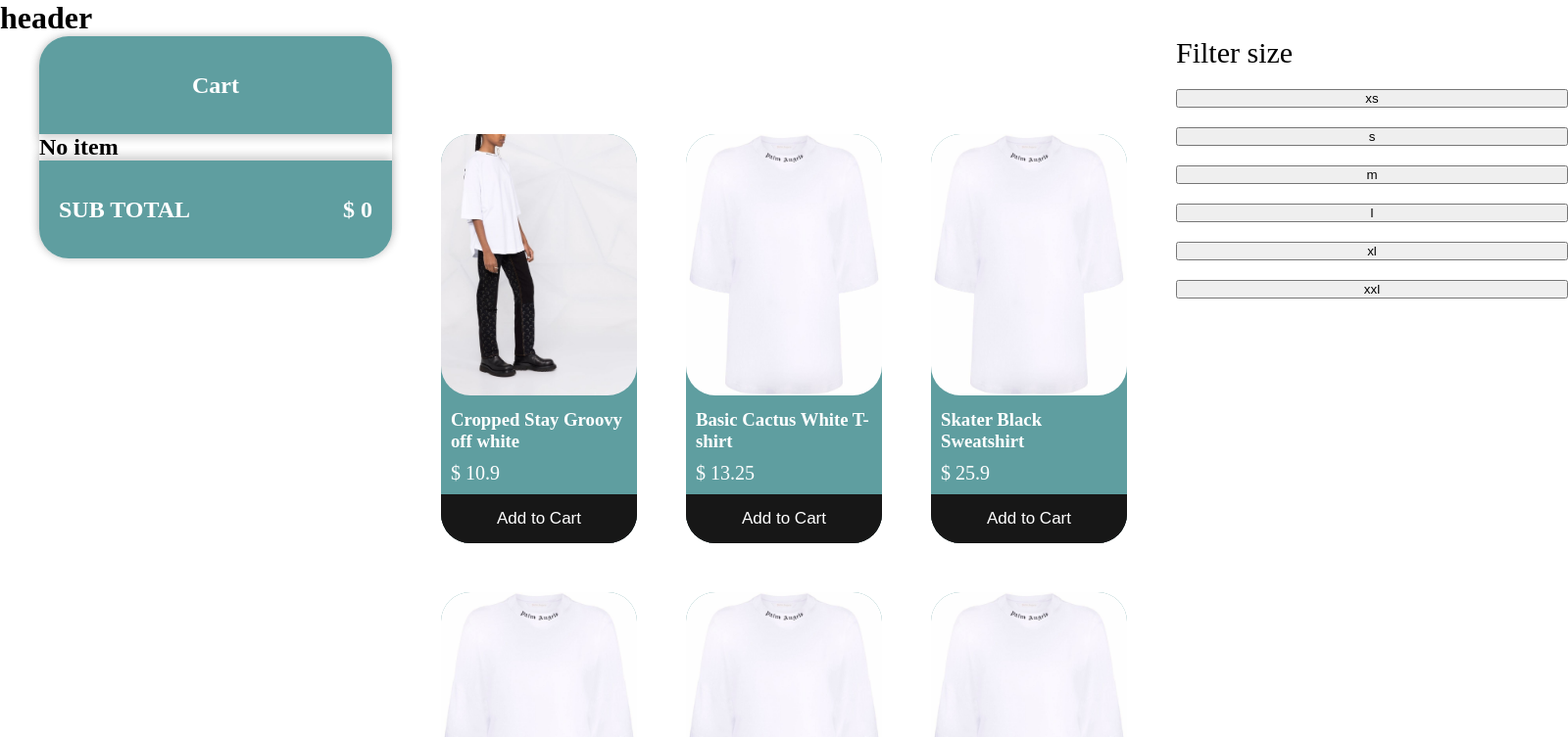
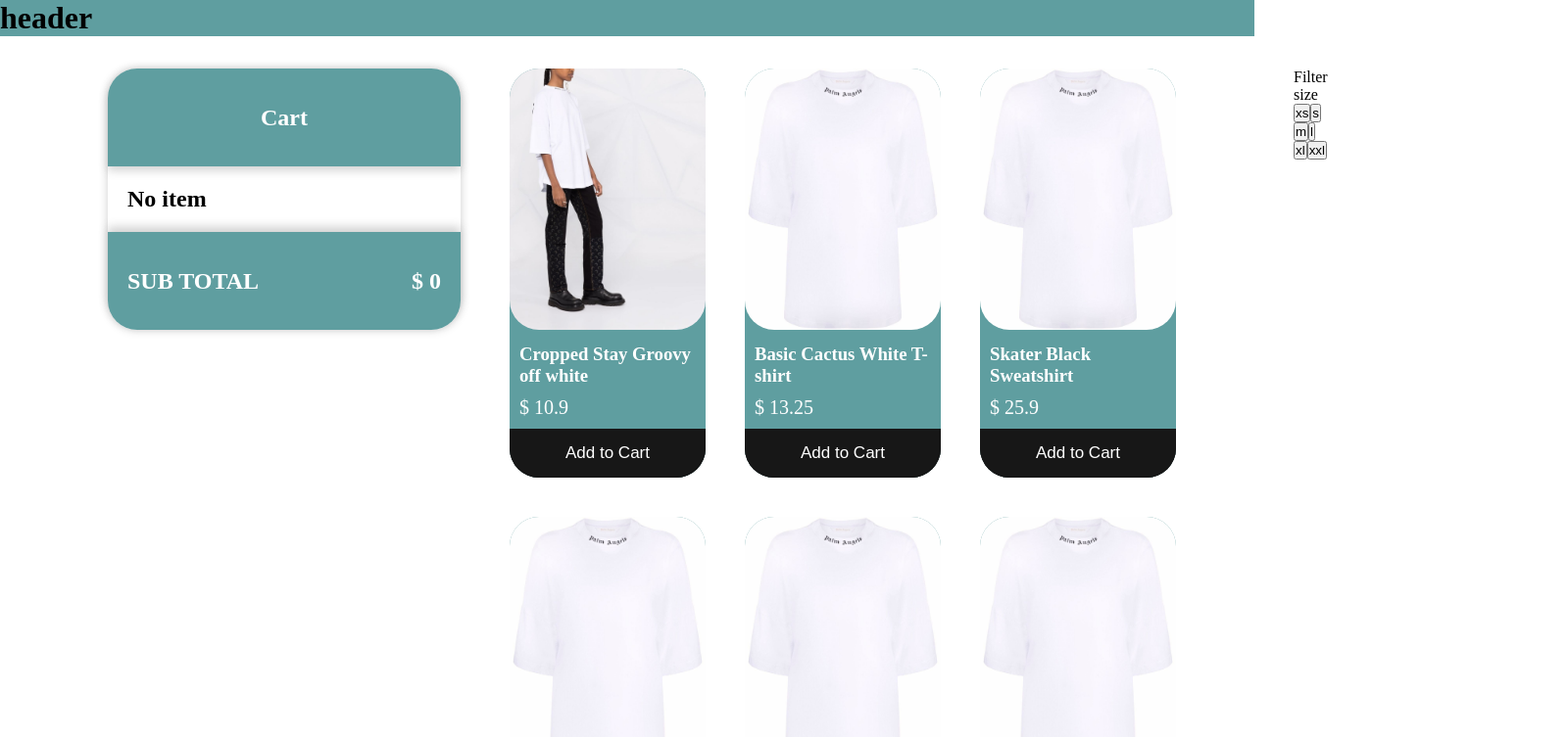
Before and after one commit to LeulBerhanu/Ecommerce-project, a React (Vite) app: page / in a window 1280 px wide. Shown: the top 753 px of the page at 98% size, 1600 px wide, since content can reach past the window. Built offline with nearby package versions, Linux system fonts and the light colour scheme.

Commit message:
layout stylized

```diff
--- a/src/components/Header.jsx
+++ b/src/components/Header.jsx
@@ -1,7 +1,11 @@
+import "./componentsStyles.scss";
+
 export default function Header() {
   return (
     <>
-      <h1>header</h1>
+      <div className="navBar">
+        <h1>header</h1>
+      </div>
     </>
   );
 }
--- a/src/components/Layout.jsx
+++ b/src/components/Layout.jsx
@@ -1,5 +1,6 @@
 import { Outlet } from "react-router-dom";
 import Header from "./Header";
+// import "./componentsStyles.scss";
 
 export default function Layout() {
   return (
--- a/src/components/utils/Cart.jsx
+++ b/src/components/utils/Cart.jsx
@@ -96,7 +96,7 @@ export default function Cart() {
             );
           })
         ) : (
-          <h2>No item</h2>
+          <h2 className="no__item">No item</h2>
         )}
         <div className="cart__item"></div>
       </div>
--- a/src/components/utils/cartStyle.scss
+++ b/src/components/utils/cartStyle.scss
@@ -7,6 +7,11 @@
   position: fixed;
   margin-left: 40px;
   width: 360px;
+  background: #fff;
+
+  .no__item {
+    padding: 20px;
+  }
 
   .cart__header {
     color: #fff;
--- a/src/pages/Home.jsx
+++ b/src/pages/Home.jsx
@@ -4,6 +4,8 @@ import { v4 as uuidv4 } from "uuid";
 import Card from "../components/utils/Card";
 import Cart from "../components/utils/Cart";
 import { CartContext } from "../App";
+
+import "../components/componentsStyles.scss";
 
 export default function Home() {
   const [cart, setCart] = useContext(CartContext);
@@ -82,15 +84,17 @@ export default function Home() {
   }
 
   return (
-    <body>
-      <aside>
+    <>
+      {/* <aside>
+      </aside> */}
+      <div className="layout">
         <Cart />
-      </aside>
         <main>
           <div className="cards">
             {filteredProducts.map((item, index) => {
               return (
                 <Card
+                  className="cards__item"
                   addToCart={() => addToCart(item)}
                   {...item}
                   index={index}
@@ -112,6 +116,7 @@ export default function Home() {
             </button>
           ))}
         </div>
-    </body>
+      </div>
+    </>
   );
 }
--- a/src/sass/styles.scss
+++ b/src/sass/styles.scss
@@ -13,233 +13,235 @@ body {
   font-size: 1.6rem;
 }
 
-$secondaryColor: #00bea5;
+// $secondaryColor: #00bea5;
 
-@mixin button($type) {
-  color: white;
-  margin-top: 20px;
-  border: none;
-  padding: 1.8rem;
-  width: 100%;
-  cursor: pointer;
-  font-size: 1.6rem;
+// @mixin button($type) {
+//   color: white;
+//   margin-top: 20px;
+//   border: none;
+//   padding: 1.8rem;
+//   width: 100%;
+//   cursor: pointer;
+//   font-size: 1.6rem;
 
-  @if $type == primary {
-    background-color: #000;
-  } @else if $type == secondary {
-    background-color: $secondaryColor;
-  }
-}
-
-.bold {
-  font-weight: bold;
-}
-
-body {
-  // border: 1px solid #000;
-  display: grid;
-  grid-template-columns: 400px 1fr 400px;
-  gap: 50px;
-}
-
-main {
-  margin-top: 100px;
-}
-
-.cards {
-  display: grid;
-  grid-template-columns: repeat(3, 1fr);
-  grid-template-rows: auto;
-  gap: 50px;
-}
-
-// .card {
-//   // border: 1px solid #000;
-//   width: 250px;
-//   margin-bottom: 20px;
-//   text-align: center;
-
-//   .img__section {
-//     max-height: 500px;
-//     overflow: hidden;
-
-//     img {
-//       object-fit: cover;
-//       width: 100%;
-//       height: auto;
-//     }
-//   }
-
-//   .card__body {
-//     .card__name {
-//       font-size: 2rem;
-//       text-transform: capitalize;
-//       height: 4rem;
-//       margin-top: 20px;
-//     }
-
-//     hr {
-//       width: 15px;
-//       margin: 10px auto;
-//       border: 1px solid gold;
-//     }
-
-//     .card__price > * {
-//       font-size: 2.5rem;
-//     }
-
-//     .card__wholesale {
-//       color: #ccc;
-//       font-size: 2rem;
-//       span {
-//         font-size: 2rem;
-//       }
-//     }
-
-//     .btn__card {
-//       @include button(primary);
-//       transition: 0.3s;
-//     }
-
-//     .btn__card:hover {
-//       @include button(secondary);
-//     }
+//   @if $type == primary {
+//     background-color: #000;
+//   } @else if $type == secondary {
+//     background-color: $secondaryColor;
 //   }
 // }
 
-// .cart {
-//   display: flex;
-//   align-items: center;
-//   justify-content: space-around;
-//   border: 1px solid black;
-//   width: 350px;
+// .bold {
+//   font-weight: bold;
+// }
 
-//   .cart__details > * {
-//     margin-bottom: 5px;
-//   }
+// // body {
+// //   // border: 1px solid #000;
+// //   display: grid;
+// //   grid-template-columns: 400px 1fr 400px;
+// //   grid-template-rows: 50px 1fr;
 
-//   .cart__image__container {
-//     width: 75px;
-//   }
+// //   gap: 50px;
+// // }
 
-//   img {
-//     border-radius: 10px;
-//     width: 100%;
-//     height: 100%;
+// main {
+//   margin-top: 100px;
+// }
+
+// .cards {
+//   display: grid;
+//   grid-template-columns: repeat(3, 1fr);
+//   grid-template-rows: auto;
+//   gap: 50px;
+// }
+
+// // .card {
+// //   // border: 1px solid #000;
+// //   width: 250px;
+// //   margin-bottom: 20px;
+// //   text-align: center;
+
+// //   .img__section {
+// //     max-height: 500px;
+// //     overflow: hidden;
+
+// //     img {
+// //       object-fit: cover;
+// //       width: 100%;
+// //       height: auto;
+// //     }
+// //   }
+
+// //   .card__body {
+// //     .card__name {
+// //       font-size: 2rem;
+// //       text-transform: capitalize;
+// //       height: 4rem;
+// //       margin-top: 20px;
+// //     }
+
+// //     hr {
+// //       width: 15px;
+// //       margin: 10px auto;
+// //       border: 1px solid gold;
+// //     }
+
+// //     .card__price > * {
+// //       font-size: 2.5rem;
+// //     }
+
+// //     .card__wholesale {
+// //       color: #ccc;
+// //       font-size: 2rem;
+// //       span {
+// //         font-size: 2rem;
+// //       }
+// //     }
+
+// //     .btn__card {
+// //       @include button(primary);
+// //       transition: 0.3s;
+// //     }
+
+// //     .btn__card:hover {
+// //       @include button(secondary);
+// //     }
+// //   }
+// // }
+
+// // .cart {
+// //   display: flex;
+// //   align-items: center;
+// //   justify-content: space-around;
+// //   border: 1px solid black;
+// //   width: 350px;
+
+// //   .cart__details > * {
+// //     margin-bottom: 5px;
+// //   }
+
+// //   .cart__image__container {
+// //     width: 75px;
+// //   }
+
+// //   img {
+// //     border-radius: 10px;
+// //     width: 100%;
+// //     height: 100%;
+// //   }
+// // }
+
+// .sideBar {
+//   translate: 0;
+//   transition: 0.3s;
+//   background-color: $secondaryColor;
+//   height: 100vh;
+//   position: fixed;
+//   overflow: auto;
+// }
+
+// .sideBar--hidden {
+//   height: 100vh;
+//   background-color: $secondaryColor;
+//   position: fixed;
+
+//   translate: -400px;
+//   transition: 0.3s;
+// }
+
+// .sideBar__toggle {
+//   cursor: pointer;
+//   // position: fixed;
+//   padding: 20px;
+
+//   * {
+//     font-size: 3rem;
+//     margin-right: 10px;
 //   }
 // }
 
-.sideBar {
-  translate: 0;
-  transition: 0.3s;
-  background-color: $secondaryColor;
-  height: 100vh;
-  position: fixed;
-  overflow: auto;
-}
+// .qty__counter {
+//   font-size: 2rem;
+//   display: inline-block;
+//   background-color: $secondaryColor;
+//   text-align: center;
+//   padding: 10px;
+//   width: 50px;
+//   border-radius: 50px;
+// }
 
-.sideBar--hidden {
-  height: 100vh;
-  background-color: $secondaryColor;
-  position: fixed;
+// CART BAR .cart__bar {
+//   display: grid;
+//   grid-template-rows: 100px 1fr 200px;
+//   width: 400px;
+//   position: fixed;
+//   // padding: 20px;
+//   background-color: $secondaryColor;
+//   height: 100vh;
 
-  translate: -400px;
-  transition: 0.3s;
-}
+//   > div {
+//     // border: 1px solid #000;
+//   }
 
-.sideBar__toggle {
-  cursor: pointer;
-  // position: fixed;
-  padding: 20px;
+//   .cart__bar--header {
+//     box-shadow: -4px 2px 10px rgba($color: #000000, $alpha: 0.5);
 
-  * {
-    font-size: 3rem;
-    margin-right: 10px;
-  }
-}
+//     // align-self: start;
+//   }
 
-.qty__counter {
-  font-size: 2rem;
-  display: inline-block;
-  background-color: $secondaryColor;
-  text-align: center;
-  padding: 10px;
-  width: 50px;
-  border-radius: 50px;
-}
+//   .cart__bar--body {
+//     padding: 20px;
+//     overflow: auto;
+//   }
 
-CART BAR .cart__bar {
-  display: grid;
-  grid-template-rows: 100px 1fr 200px;
-  width: 400px;
-  position: fixed;
-  // padding: 20px;
-  background-color: $secondaryColor;
-  height: 100vh;
+//   .cart__bar--body::-webkit-scrollbar {
+//     width: 5px;
+//     height: 100%;
+//   }
 
-  > div {
-    // border: 1px solid #000;
-  }
+//   .cart__bar--body::-webkit-scrollbar-thumb {
+//     border-radius: 100px;
+//     background: #1c1c1c;
+//   }
 
-  .cart__bar--header {
-    box-shadow: -4px 2px 10px rgba($color: #000000, $alpha: 0.5);
+//   /* Handle on hover */
+//   .cart__bar--body::-webkit-scrollbar-thumb:hover {
+//     background: #555;
+//   }
 
-    // align-self: start;
-  }
+//   .cart__bar--footer {
+//     box-shadow: -4px -2px 10px rgba($color: #000000, $alpha: 0.5);
+//     display: flex;
+//     justify-content: space-between;
+//     padding: 20px 20px;
+//     font-size: 2.5rem;
+//     text-transform: uppercase;
+//   }
+// }
 
-  .cart__bar--body {
-    padding: 20px;
-    overflow: auto;
-  }
+// .size__filter {
+//   font-size: 3rem;
+//   display: flex;
+//   flex-direction: column;
+//   gap: 20px;
 
-  .cart__bar--body::-webkit-scrollbar {
-    width: 5px;
-    height: 100%;
-  }
+//   // button {
+//   //   width: 100px;
+//   //   height: 100px;
+//   //   border-radius: 100px;
+//   //   font-size: 1.5rem;
+//   //   transition: 0.2s;
+//   // }
 
-  .cart__bar--body::-webkit-scrollbar-thumb {
-    border-radius: 100px;
-    background: #1c1c1c;
-  }
+//   // button:hover {
+//   //   background-color: #000;
+//   //   color: white;
+//   //   font-size: 2rem;
+//   // }
 
-  /* Handle on hover */
-  .cart__bar--body::-webkit-scrollbar-thumb:hover {
-    background: #555;
-  }
-
-  .cart__bar--footer {
-    box-shadow: -4px -2px 10px rgba($color: #000000, $alpha: 0.5);
-    display: flex;
-    justify-content: space-between;
-    padding: 20px 20px;
-    font-size: 2.5rem;
-    text-transform: uppercase;
-  }
-}
-
-.size__filter {
-  font-size: 3rem;
-  display: flex;
-  flex-direction: column;
-  gap: 20px;
-
-  // button {
-  //   width: 100px;
-  //   height: 100px;
-  //   border-radius: 100px;
-  //   font-size: 1.5rem;
-  //   transition: 0.2s;
-  // }
-
-  // button:hover {
-  //   background-color: #000;
-  //   color: white;
-  //   font-size: 2rem;
-  // }
-
-  .selected {
-    color: white;
-    background-color: black;
-    font-size: 2rem;
-  }
-}
+//   .selected {
+//     color: white;
+//     background-color: black;
+//     font-size: 2rem;
+//   }
+// }
```
Lines whose indentation alone changed are shown as unchanged.
